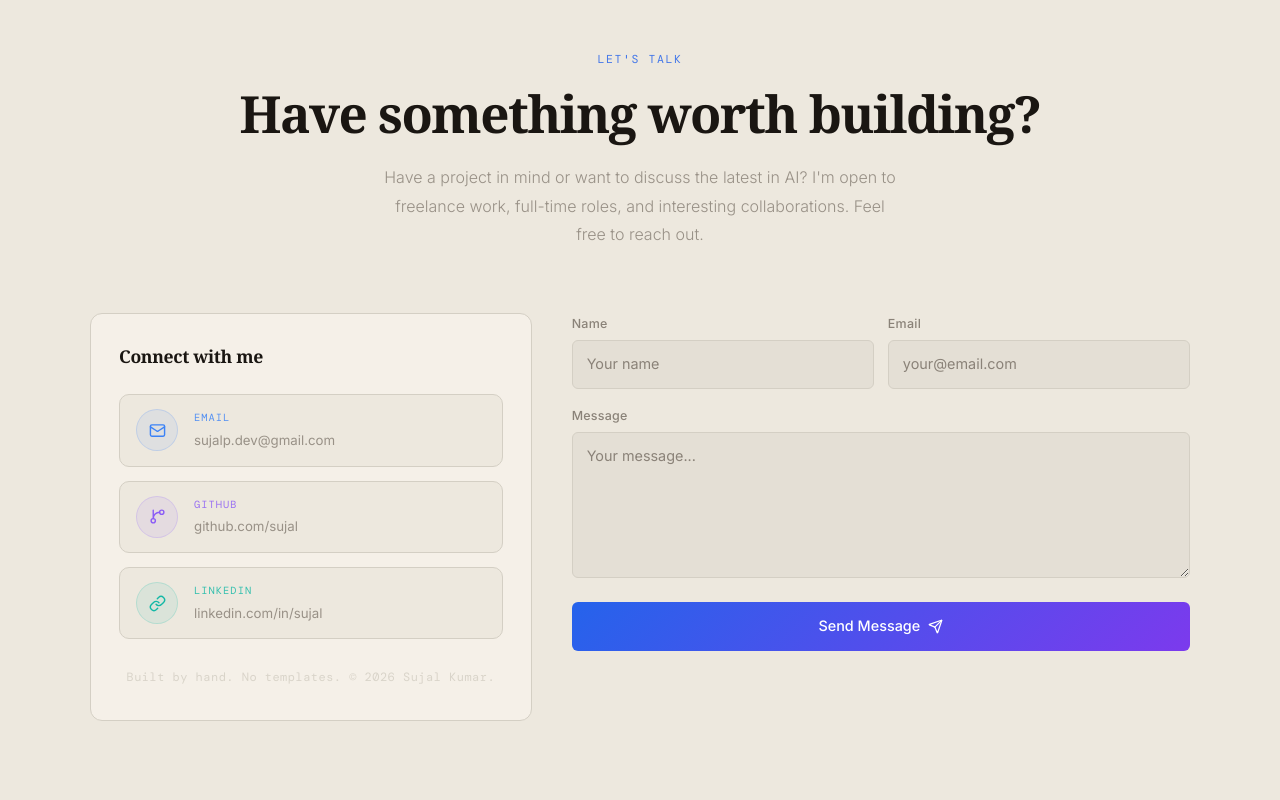
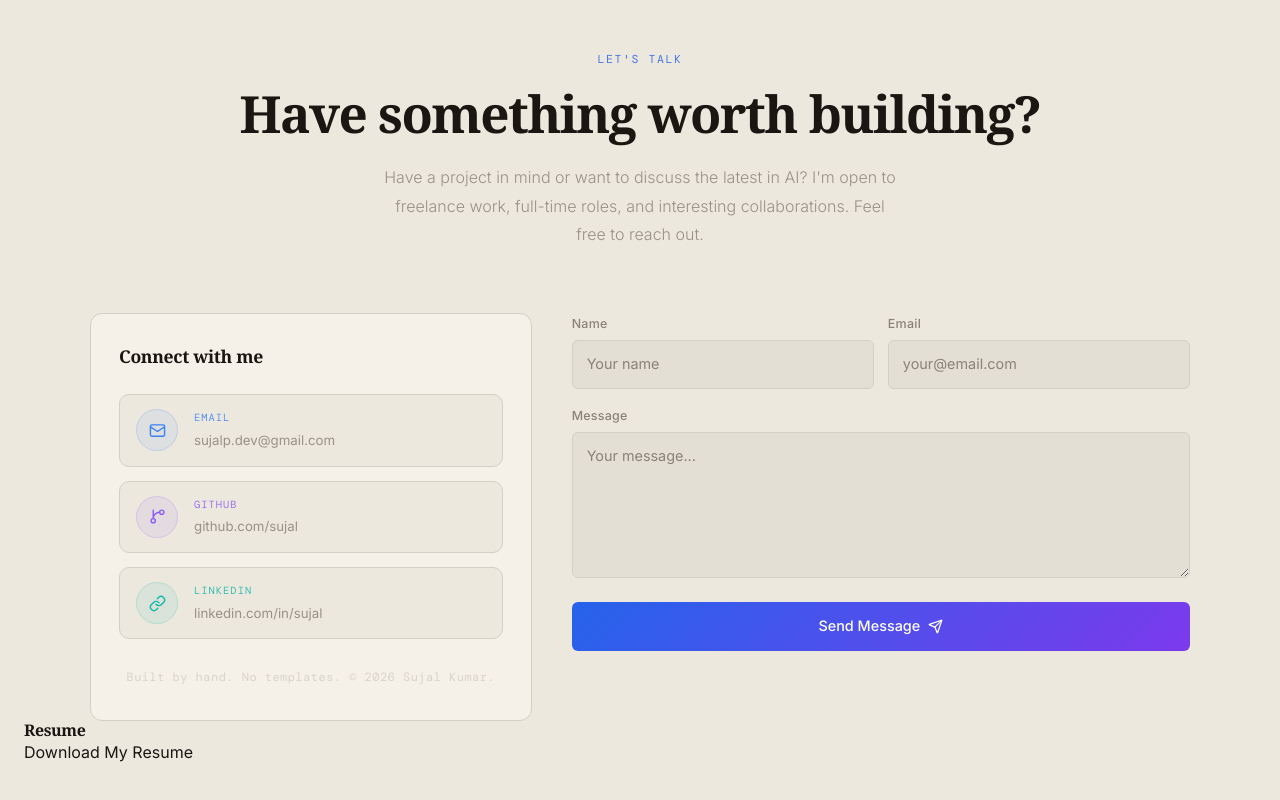
Before and after one commit to Sujal12345-pheoniix/Portfolio1, a Next.js app: page / in a window 1280 px wide. Shown: the part 7414-8214 px from the top of the page. Built offline with nearby package versions, Linux system fonts and the light colour scheme; a web font is replaced by a local one.

Commit message:
Add resume section with download link

```diff
--- a/src/components/sections/Contact.tsx
+++ b/src/components/sections/Contact.tsx
@@ -364,7 +364,10 @@ export default function Contact() {
           </motion.form>
         </div>
       </div>
-
+      <section id="resume">
+      <h2>Resume</h2>
+       <a style={{ display: "flex", alignItems: "center", gap: 8  }} href="./Sujal_Kumar.pdf" download>Download My Resume </a>
+  </section>
       <style>{`
         @media (max-width: 768px) {
           .contact-grid { grid-template-columns: 1fr !important; }
```
